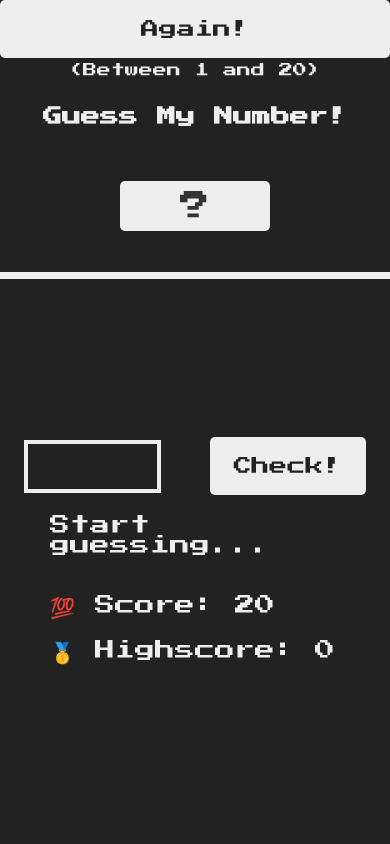
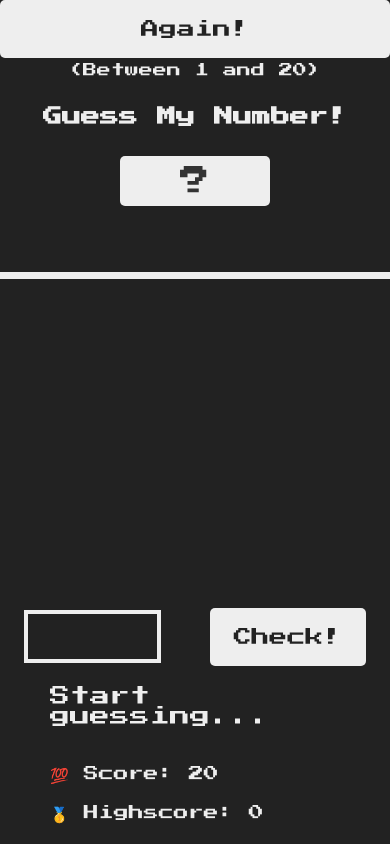
Before and after one commit to uniboxx/guess-my-number-svelte, a Svelte app: page / in a window 390 px wide. Built offline with nearby package versions, Linux system fonts and the light colour scheme.

Commit message:
another fix responsive

```diff
--- a/src/App.svelte
+++ b/src/App.svelte
@@ -114,7 +114,6 @@
 
 
     .number
-      position relative
       background #eee
       color #333
       font-size 3rem
@@ -122,7 +121,7 @@
       padding 1rem 0rem
       text-align center
       border-radius 5px
-      transform translatey(50%)
+
       @media screen and (min-width 640px)
         position absolute
         bottom 0
@@ -136,7 +135,7 @@
     display flex
     flex-direction column
     align-items center
-    justify-content center
+    justify-content end
     gap 2rem
     @media screen and (min-width 640px)
       flex-direction row
@@ -187,6 +186,7 @@
     margin-bottom 2rem
     width 100%
     padding 0 5rem
+    font-size 1.5rem
 
 
 
```
